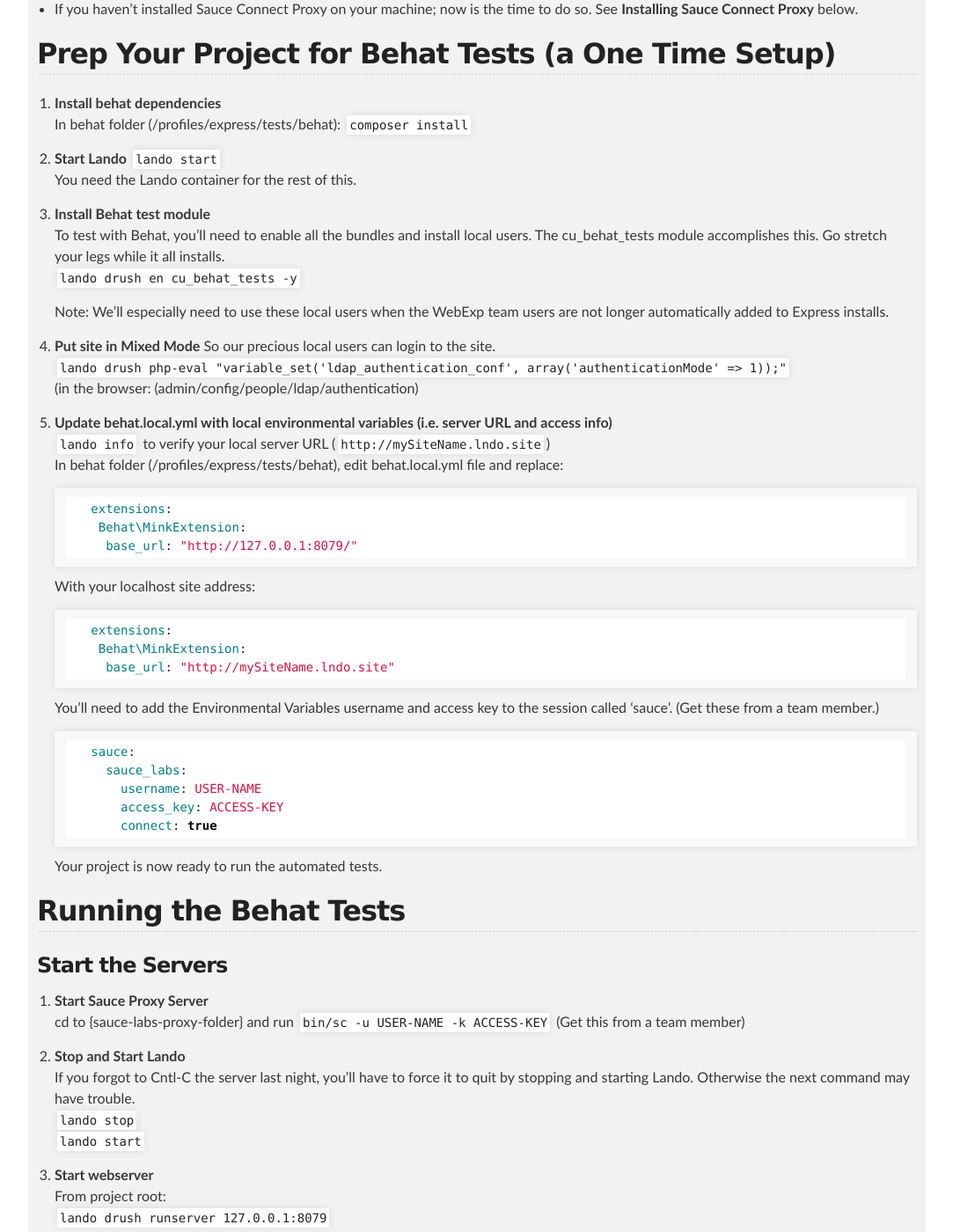
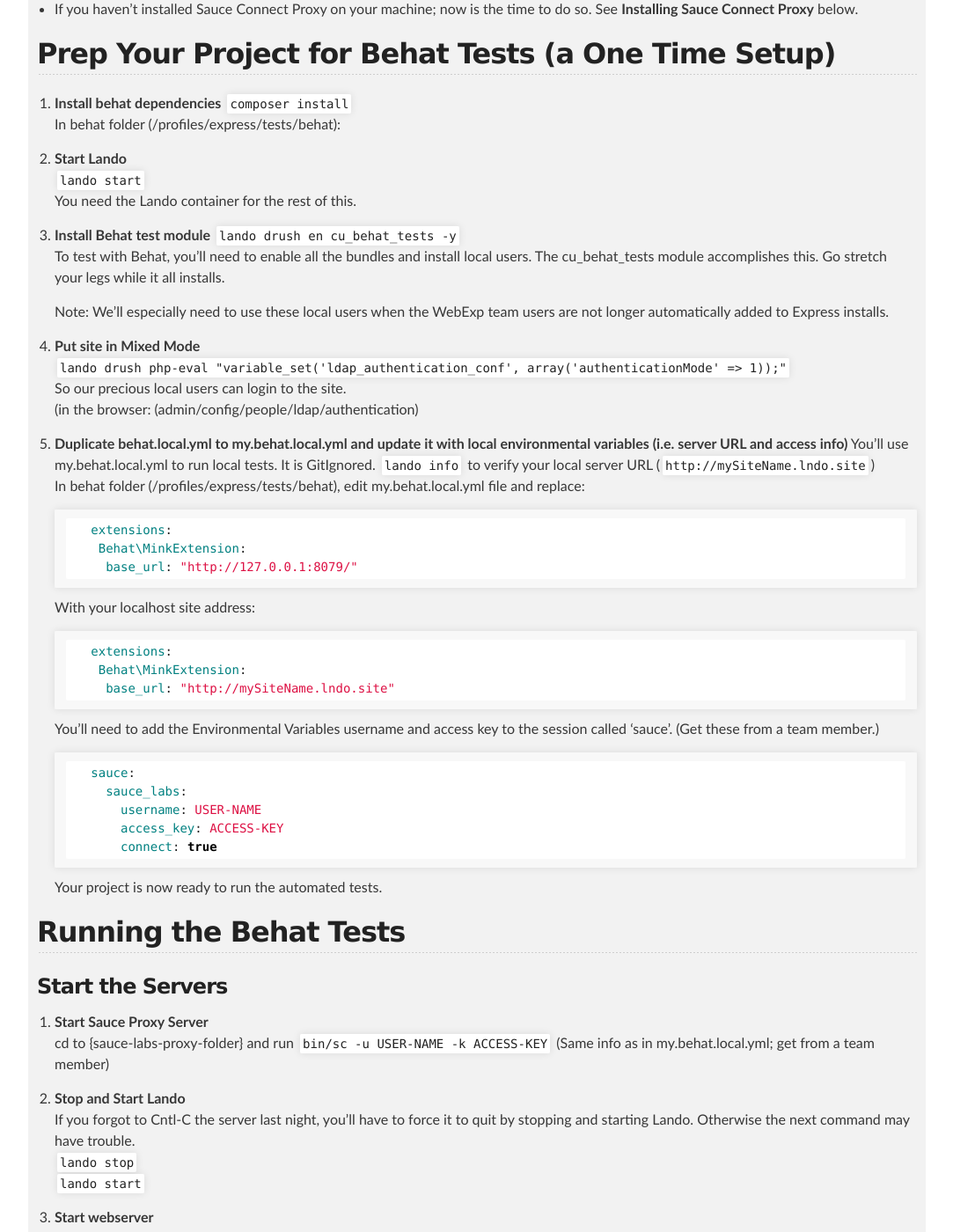
Before and after one commit to cathysnider/cathysnider.github.io, a Jekyll site: the page built from behat.md, in a window 1280 px wide and 1400 px high, scrolled down 346 px. Shown: the whole window at 88% size, without its empty margins (98-1181 px from the left). Built offline with Jekyll 4.4.1, drawn with Linux system fonts in a browser that asks for light colours; some of the changed text lies outside the part shown.

Commit message:
clarifying instructions

````diff
--- a/behat.md
+++ b/behat.md
@@ -9,26 +9,27 @@ layout: default
 
 ## Prep Your Project for Behat Tests (a One Time Setup)
 
-1. **Install behat dependencies** <br />
-   In behat folder (/profiles/express/tests/behat):  `composer install`
+1. **Install behat dependencies** `composer install` <br />
+   In behat folder (/profiles/express/tests/behat):
 
-1. **Start Lando** `lando start` <br />
+1. **Start Lando** <br />
+   `lando start` <br />
    You need the Lando container for the rest of this.
 
-1. **Install Behat test module** <br/>
-   To test with Behat, you'll need to enable all the bundles and install local users. The cu_behat_tests module accomplishes this. Go stretch your legs while it all installs. <br/>
-   `lando drush en cu_behat_tests -y` <br />
+1. **Install Behat test module**  `lando drush en cu_behat_tests -y` <br/>
+   To test with Behat, you'll need to enable all the bundles and install local users. The cu_behat_tests module accomplishes this. Go stretch your legs while it all installs.
 
    Note: We'll especially need to use these local users when the WebExp team users are not longer automatically added to Express installs.
 
-1. **Put site in Mixed Mode**
-    So our precious local users can login to the site. <br />
-    `lando drush php-eval "variable_set('ldap_authentication_conf', array('authenticationMode' => 1));"`<br />
-    (in the browser: (admin/config/people/ldap/authentication)
+1. **Put site in Mixed Mode**<br />
+   `lando drush php-eval "variable_set('ldap_authentication_conf', array('authenticationMode' => 1));"` <br />
+   So our precious local users can login to the site. <br />
+   (in the browser: (admin/config/people/ldap/authentication)
 
-1. **Update behat.local.yml with local environmental variables (i.e. server URL and access info)** <br />
+1. **Duplicate behat.local.yml to my.behat.local.yml and update it with local environmental variables (i.e. server URL and access info)**
+   You'll use my.behat.local.yml to run local tests. It is GitIgnored.
    `lando info` to verify your local server URL (`http://mySiteName.lndo.site`)<br />
-   In behat folder (/profiles/express/tests/behat), edit behat.local.yml file and replace:
+   In behat folder (/profiles/express/tests/behat), edit my.behat.local.yml file and replace:
 
       ```yml
       extensions:
@@ -59,7 +60,7 @@ Your project is now ready to run the automated tests.
 ### Start the Servers
 
 1. **Start Sauce Proxy Server** <br />
-   cd to {sauce-labs-proxy-folder} and run `bin/sc -u USER-NAME -k ACCESS-KEY` (Get this from a team member)<br />
+   cd to {sauce-labs-proxy-folder} and run `bin/sc -u USER-NAME -k ACCESS-KEY` (Same info as in my.behat.local.yml; get from a team member)<br />
 
 1. **Stop and Start Lando** <br />
    If you forgot to Cntl-C the server last night, you'll have to force it to quit by stopping and starting Lando. Otherwise the next command may have trouble. <br />
@@ -75,7 +76,7 @@ Your project is now ready to run the automated tests.
 1. **Run the tests** <br />
    From behat folder (/profiles/express/tests/behat), run behat command.  <br />
    The basic command is <br />
-   `./bin/behat --config behat.local.yml` <br />
+   `./bin/behat --config my.behat.local.yml` <br />
 
    Add other parameters as necessary: <br />
    ```sh
@@ -85,7 +86,7 @@ Your project is now ready to run the automated tests.
    --tags '@runThisTag'
    ```
 
-   Tags: specify desired tag(s) either as parameters in the command or in behat.local.yml <br />
+   Tags: specify desired tag(s) either as parameters in the command or in my.behat.local.yml <br />
    Behat will run the goutte tests first, then will come back and run those tagged with `@javascript`
 
 1. **Login to Sauce Connect website to view JS tests**<br />
````
